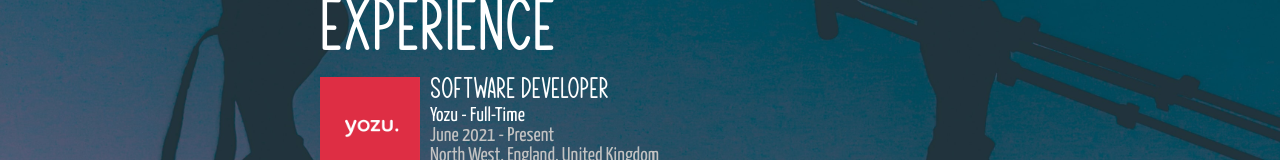
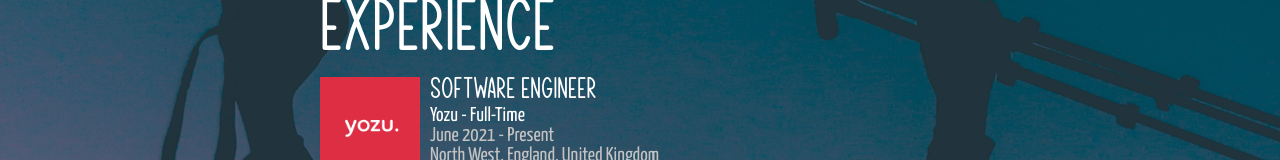
Before and after one commit to MohammedQureshi/mohammedqureshi.github.io, a React (Create React App) app: page /about-me in a window 1280 px wide. Shown: the part 590-750 px from the top of the page. Built offline with nearby package versions, Linux system fonts and the light colour scheme.

Commit message:
Update secuirty and adjust title

```diff
--- a/package.json
+++ b/package.json
@@ -7,12 +7,16 @@
     "@testing-library/jest-dom": "^5.11.4",
     "@testing-library/react": "^11.1.0",
     "@testing-library/user-event": "^12.1.10",
+    "browserslist": "^4.16.6",
+    "dns-packet": "^5.2.4",
+    "normalize-url": "^6.0.1",
     "react": "^17.0.1",
     "react-dom": "^17.0.1",
     "react-router-dom": "^5.2.0",
     "react-scripts": "4.0.2",
     "react-typical": "^0.1.3",
-    "web-vitals": "^1.0.1"
+    "web-vitals": "^1.0.1",
+    "ws": "^7.4.6"
   },
   "scripts": {
     "predeploy": "npm run build",
--- a/src/components/AboutMeSection/AboutMeSection.js
+++ b/src/components/AboutMeSection/AboutMeSection.js
@@ -34,7 +34,7 @@ function AboutMeSection(){
                 <h2 className="header-title"> About Me</h2>
                 <p className="about-me-body-text"> Graduate Computer Science BSc student with a passion for technology and exploring current and upcoming technology. Interested in software analysis and development and hoping to secure a graduate position in software engineering. Would also enjoy working in other IT sectors such as cybersecurity and data development. </p>
                 <h2 className="header-title"> Experience </h2>
-                <Experience logo={yozu} jobtitle="Software Developer" company="Yozu - Full-Time" dateworked="June 2021 - Present" location="North West, England, United Kingdom" description="As a Software Developer I will be working with Ruby on Rails and React JS, Currently just starting this role so will update further into the role."/>
+                <Experience logo={yozu} jobtitle="Software Engineer" company="Yozu - Full-Time" dateworked="June 2021 - Present" location="North West, England, United Kingdom" description="As a Software Developer I will be working with Ruby on Rails and React JS, Currently just starting this role so will update further into the role."/>
                 <Experience logo={beyondtrustlogo} jobtitle="Graduate QA Engineer" company="Beyond Trust - Full-time" dateworked="June 2020 - June 2021 • 1 Year" location="Manchester, England, United Kingdom" description="As a QA Engineer, my main responsibility is ensuring the products our company provides are at a high standard before they leave the production line and go to customers. I have to ensure there is no bugs or issues with functionality so when it arrives to the customer, they will have a smooth and welcoming experience. During my time at BeyondTrust, I have tried to go further by looking into cypress a JavaScript framework for automation and have set up a system and tests along with side the current ones. I have also explored Angular during hackathon weeks to up my skills and improve myself. I have always gone out of my way to building tools that can further my learning and also help make my day to day life easier and help my team."/>
                 <Experience logo={bandq} jobtitle="Customer Advisor" company="B&Q" dateworked="March 2017 - June 2020 • 3 Years 4 Months" location="Wallasey, England, United Kingdom" description="As a customer service adviser I am trained to work on a checkout also the returns desk and the self service area and I make direct contact with customers to make sure they have had the best experience in the business today and make sure they leave happy so they can return again also I make sure to give it my all with my can do attitude and I even managed to pass the mystery shopper."/>
                 <Experience logo={edgehilluniversity} jobtitle="Admissions Advocate" company="Edge Hill University" dateworked="October 2019 - April 2020 • 7 Months" location="Ormskirk, England, United Kingdom" description="As part of this role, I worked directly under the admissions team at Edge Hill to represent the university when prospective applicants came on site for their interviews. My main responsibilities include leading the applicants in a tour of the campus and answering their questions in that setting. I have also helped in the delivery of a Q&A session, in a lecture theatre. This job has helped me improve my confidence and team working skills which have been essential parts of the job."/>
```
Also changed, not shown: 1 other file (tests, documents, lock files or other folders).
